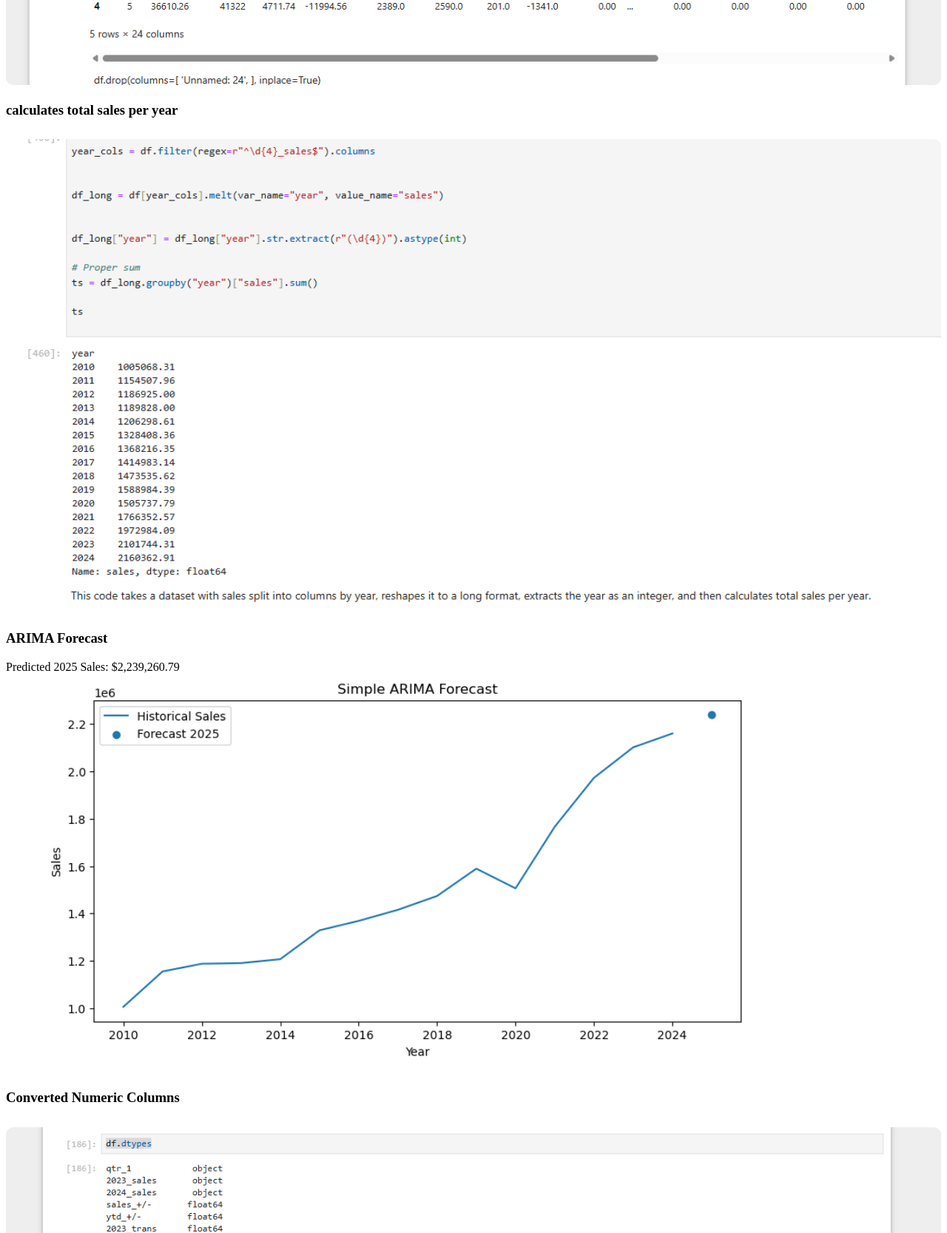
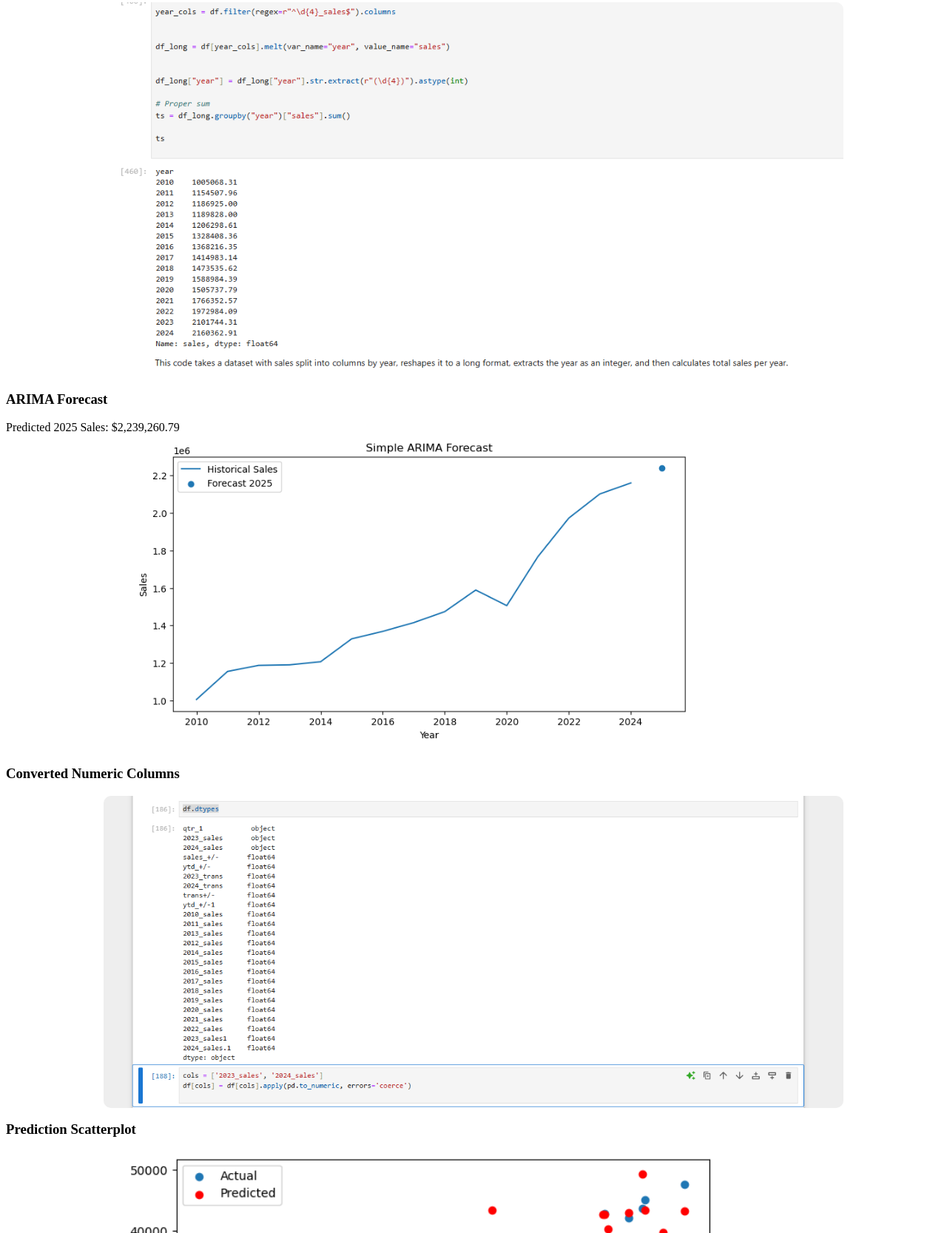
Before and after one commit to Cnajera03/MyPortFolio, a plain HTML site: page analytics.html in a window 1280 px wide. Shown: the part 813-2480 px from the top of the page at 74% size. Drawn offline with Linux system fonts and the light colour scheme.

Commit message:
fix image sizes and paths

```diff
--- a/analytics.css
+++ b/analytics.css
@@ -1,8 +1,10 @@
 /* ===== ANALYTICS IMAGES ===== */
 .analysis-img {
-    width: 100%;
+    width: 90%;               /* smaller */
+    max-width: 1000px;         /* prevents huge images */
+    display: block;
+    margin: 10px auto;        /* centers images */
     border-radius: 10px;
-    margin-top: 10px;
     transition: transform 0.3s ease, box-shadow 0.3s ease;
 }
 
--- a/analytics.html
+++ b/analytics.html
@@ -18,33 +18,33 @@
 
         <div class="card">
             <h3>Cleaned Dataset Preview</h3>
-            <img src="images/cleaneddata.png" class="analysis-img" alt="Cleaned Data">
+            <img src="Images/cleaneddata.png" class="analysis-img" alt="Cleaned Data">
         </div>
          <div class="card">
             <h3> calculates total sales per year</h3>
-            <img src="images/columns.png" class="analysis-img" alt="Cleaned Data">
+            <img src="Images/columns.png" class="analysis-img" alt="Cleaned Data">
         </div>
 
         <div class="card">
 
             <h3>ARIMA Forecast</h3>
             <a>Predicted 2025 Sales: $2,239,260.79</a>
-            <img src="images/arima_model2.png" class="analysis-img" alt="ARIMA Forecast">
+            <img src="Images/arima_model2.png" class="analysis-img" alt="ARIMA Forecast">
         </div>
 
         <div class="card">
             <h3>Converted Numeric Columns</h3>
-            <img src="images/numeric.png" class="analysis-img" alt="Numeric Types">
+            <img src="Images/numeric.png"class="analysis-img" alt="Numeric Types">
         </div>
 
         <div class="card">
             <h3>Prediction Scatterplot</h3>
-            <img src="images/predicted1.png" class="analysis-img" alt="Predicted Values">
+            <img src="Images/predicted1.png" class="analysis-img" alt="Predicted Values">
         </div>
 
         <div class="card">
             <h3> Analysis Output</h3>
-            <img src="images/predicted2.png" class="analysis-img" alt="Prediction Error">
+            <img src="Images/predicted2.png" class="analysis-img" alt="Prediction Error">
         </div>
 
     </div>
```
